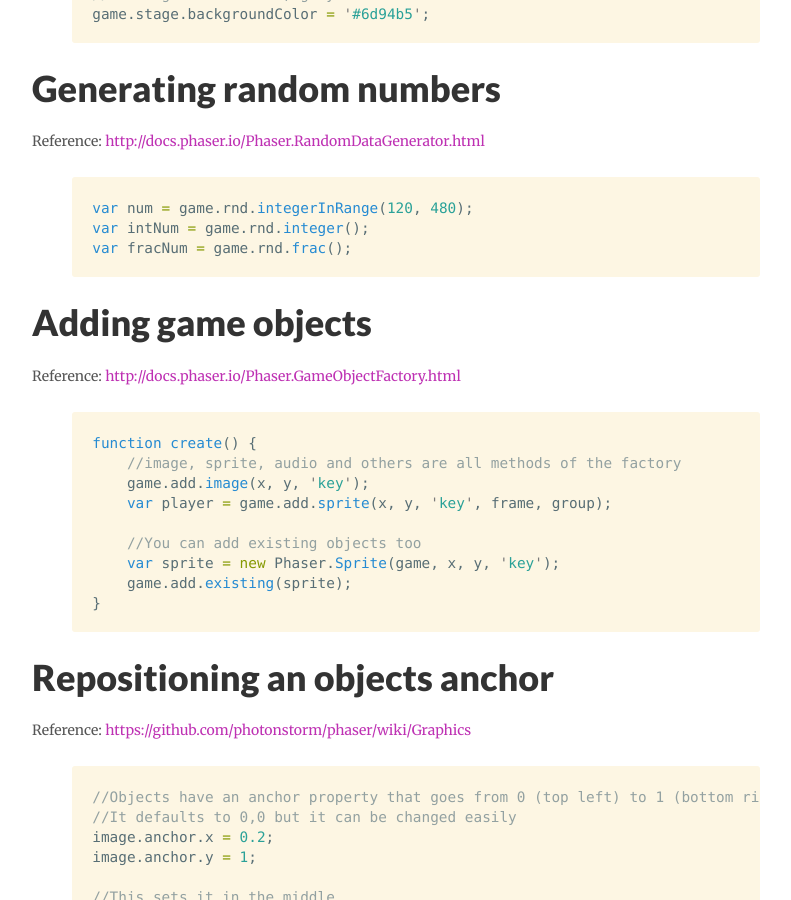
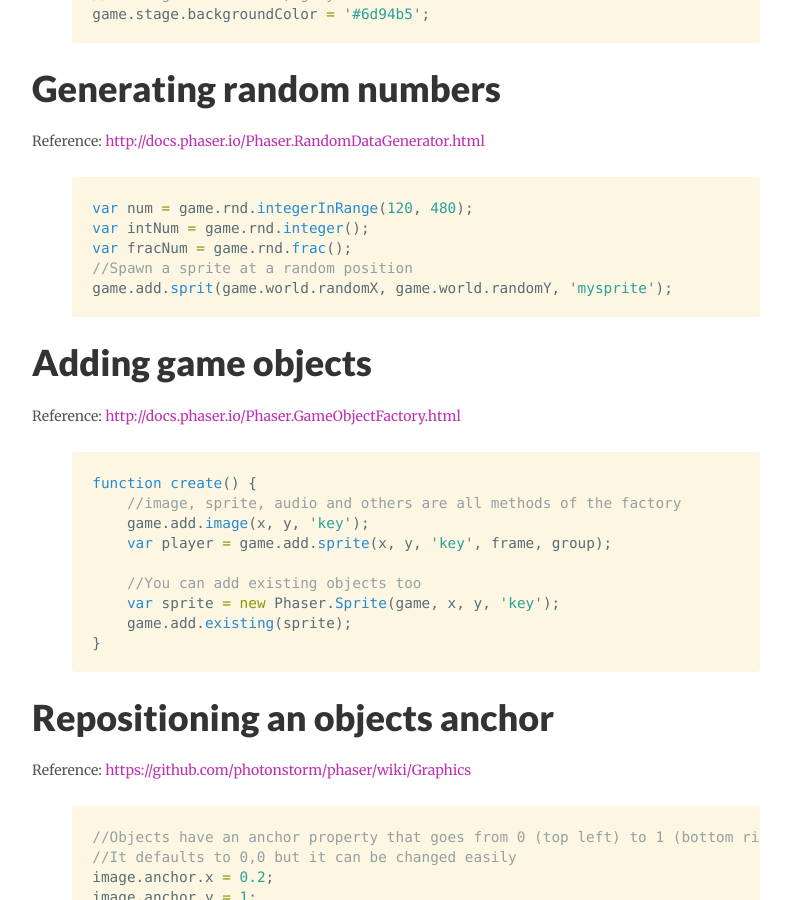
Before and after one commit to ThaisRobba/invrse, a Jekyll site: the page built from _posts/2014-10-17-phaser-cheatsheet.md, in a window 1280 px wide and 900 px high, scrolled down 2886 px. Shown: the whole window, without its empty margins (224-1015 px from the left). Built offline with Jekyll 4.4.1, drawn with Linux system fonts in a browser that asks for light colours; nearby versions of some CDN libraries; comment, search, counter and statistics services are not loaded.

Commit message:
Add a game.world.randomX, Y example

```diff
--- a/_posts/2014-10-17-phaser-cheatsheet.md
+++ b/_posts/2014-10-17-phaser-cheatsheet.md
@@ -136,6 +136,8 @@
 var num = game.rnd.integerInRange(120, 480);
 var intNum = game.rnd.integer();
 var fracNum = game.rnd.frac();
+//Spawn a sprite at a random position
+game.add.sprit(game.world.randomX, game.world.randomY, 'mysprite');
 {% endhighlight %}
 
 ###Adding game objects
```
